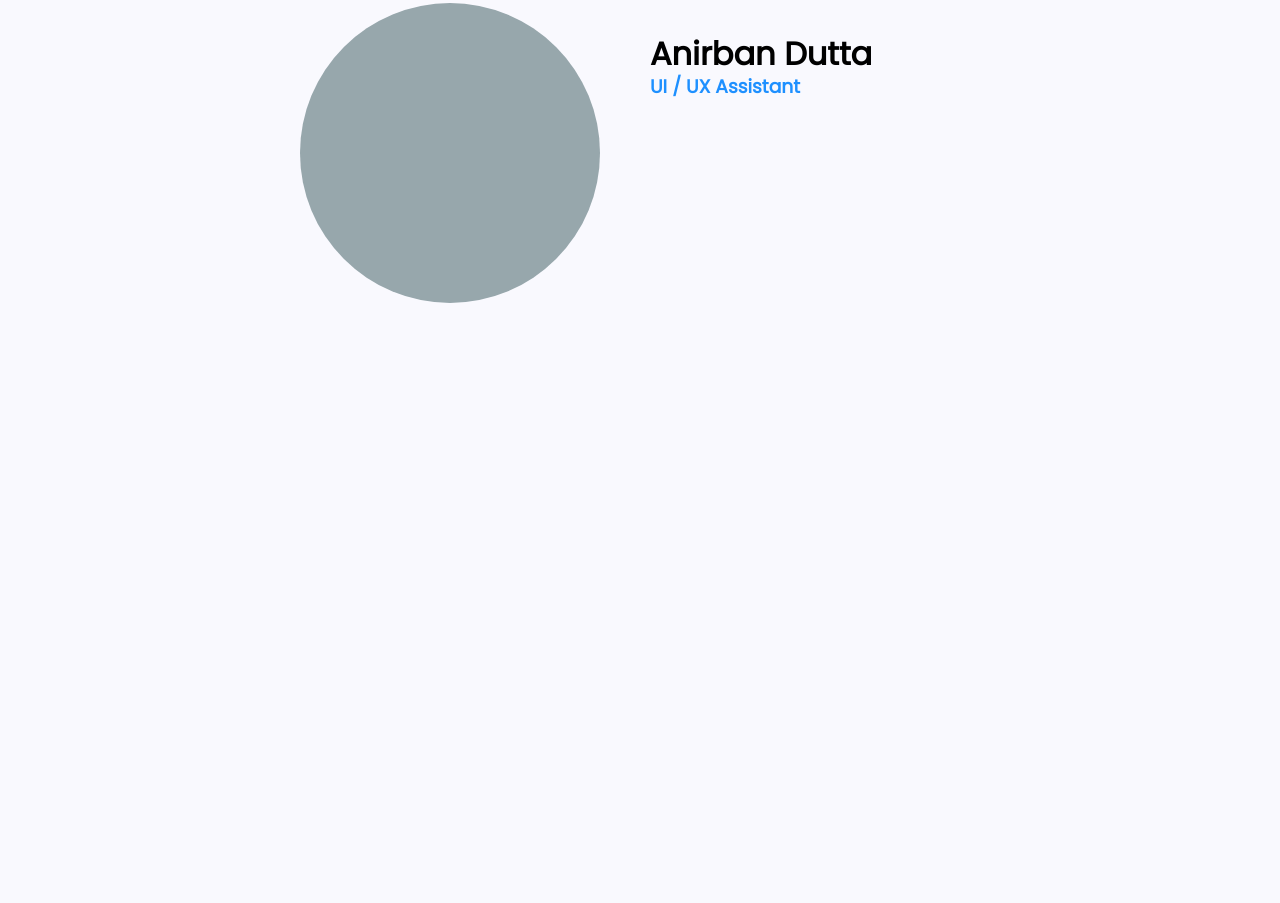
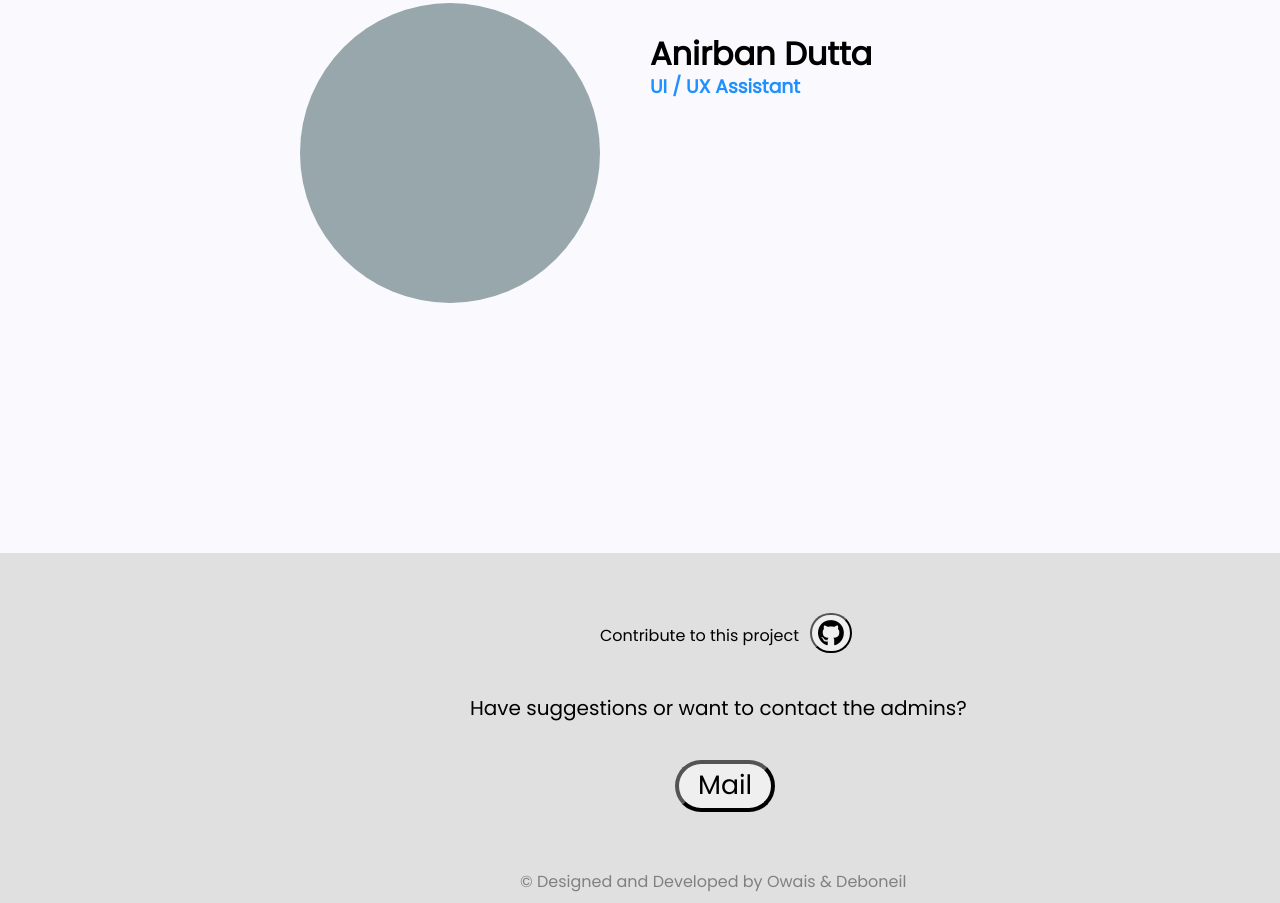
Before and after one commit to Muhammad-Owais-Warsi/ElectionPortal, a website: page index.html in a window 1280 px wide. Shown: the part 3347-4250 px from the top of the page. Before the commit the page ends 3650 px from the top, so only its background shows below. Drawn offline with Linux system fonts and the light colour scheme.

Commit message:
completed index page

```diff
--- a/index.html
+++ b/index.html
@@ -12,6 +12,7 @@
         <meta name="viewport" content="width=device-width, initial-scale=1">
         <link rel="stylesheet" href="public/index.css">
         <link href='https://fonts.googleapis.com/css?family=Poppins' rel='stylesheet'>
+        <link rel="stylesheet" href="https://cdnjs.cloudflare.com/ajax/libs/font-awesome/6.4.2/css/all.min.css" integrity="sha512-z3gLpd7yknf1YoNbCzqRKc4qyor8gaKU1qmn+CShxbuBusANI9QpRohGBreCFkKxLhei6S9CQXFEbbKuqLg0DA==" crossorigin="anonymous" referrerpolicy="no-referrer" />
 
     </head>
     <body>
@@ -20,7 +21,7 @@
 
         <ul>
             <div id="nav_bar">
-            <li><a href="index.html">Home</a></li>
+            <li><a href="">Home</a></li>
             <li><a href="login-page.html">Vote Now</a></li>
             <li><a href="admin-login.html">Admin</a></li>
             <li><a href="faq.html"> FAQ</a></li>
@@ -55,7 +56,7 @@
             <h3></h3>
         </div>
 
-        <h1 id="credit-head">CREDITS</h1>
+        <h1 id="credit-head">OUR TEAM</h1>
         <h3 id="credit-line">Get to know more about our team, and the people behind this project</h3>
 
 
@@ -77,7 +78,11 @@
         <h2 id="card-4-name"> Anirban Dutta </h2>
         <h3 id="card-4-role"> UI / UX Assistant </h3>
 
-        <div>
+        <div id="footer">
+                <a id="footer-notes" href="https://github.com/Muhammad-Owais-Warsi/ElectionPortal">Contribute to this project </a> <button id="contribute-button"><i class="fa-brands fa-github fa-2xl" style="color: #000000;"></i></button>
+                <p id="mail-text" style="position: absolute; top: 120px; left: 470px;">Have suggestions or want to contact the admins? </p>
+                <a href="mailto:mw1078@srmist.edu.in"><button id="mail-button">Mail</button></a>
+                <p id="copyright">&copy; Designed and Developed by Owais & Deboneil </p>
 
         </div>
 
--- a/public/index.css
+++ b/public/index.css
@@ -224,3 +224,62 @@ li a:hover{
     color: dodgerblue;
 
 }
+#footer{
+    height: 350px;
+    width: 100%;
+    text-align: center;
+    position: absolute;
+    top: 3900px;
+    left: 0px;
+
+    background-color: #e0e0e0;
+}
+#footer-notes{
+    font-family: Poppins;
+    text-decoration: none;
+    color: black;
+    transition-duration: 0.3s;
+    position: absolute;
+    top: 70px;
+    left: 600px;
+}
+#footer-notes:hover{
+    color: dodgerblue;
+    text-decoration: underline;
+}
+#contribute-button{
+    border-radius: 20px;
+    height: 40px;
+    transition-duration: 0.9s;
+    position: absolute;
+    top: 60px;
+    left: 810px;
+}
+
+#mail-text{
+    font-family: Poppins;
+    color: black;
+    font-size: 20px;
+}
+#mail-button{
+    border-radius: 20px;
+    scale: 200%;
+    position: absolute;
+    top: 220px;
+    left: 700px;
+    width: 50px;
+    font-family: Poppins;
+    transition-duration: 0.9s;
+}
+#mail-button:hover{
+    color: white;
+    background-color: dodgerblue;
+}
+#copyright{
+    font-family: Poppins;
+    scale: 20px;
+    color: grey;
+    position: absolute;
+    top: 300px;
+    left: 520px;
+}
```
Also changed, not shown: admin-login.html (+2 -2 lines), public/vote-submitted.css (added), vote-submitted.html (added).
